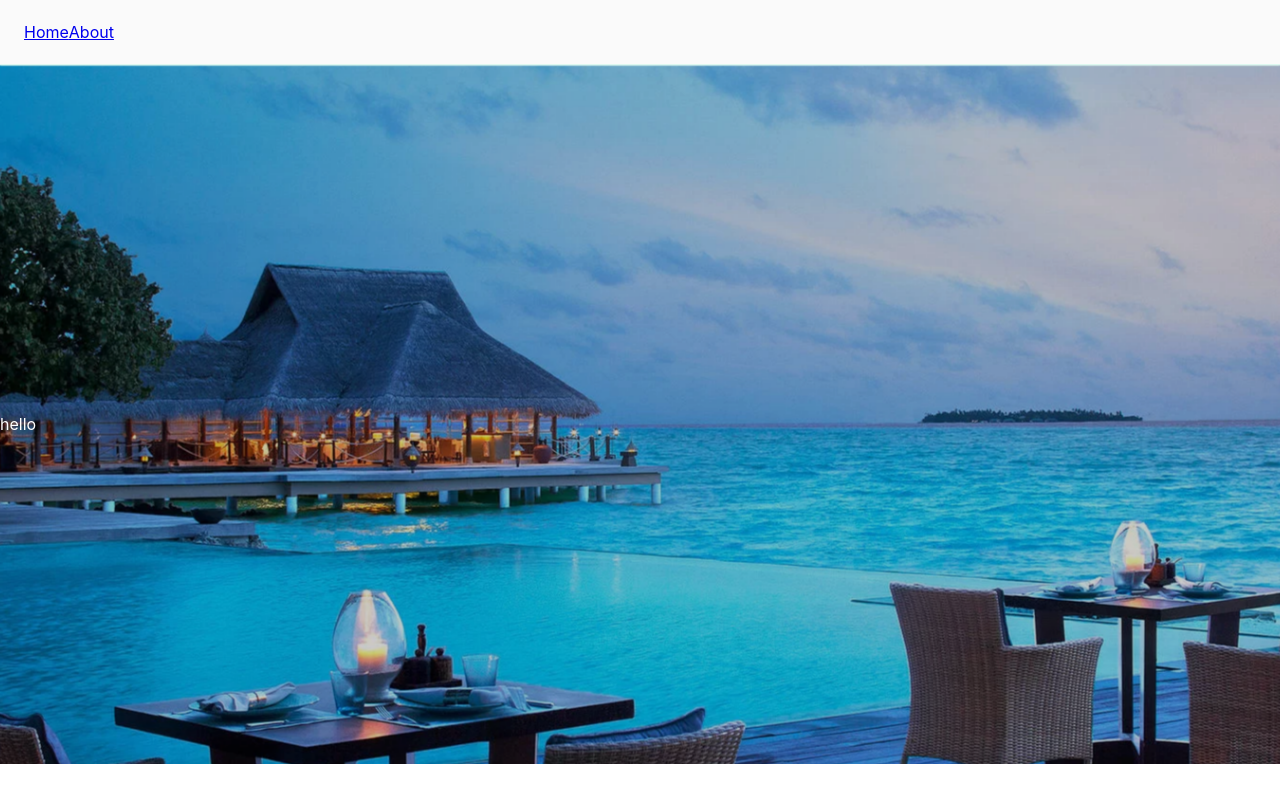
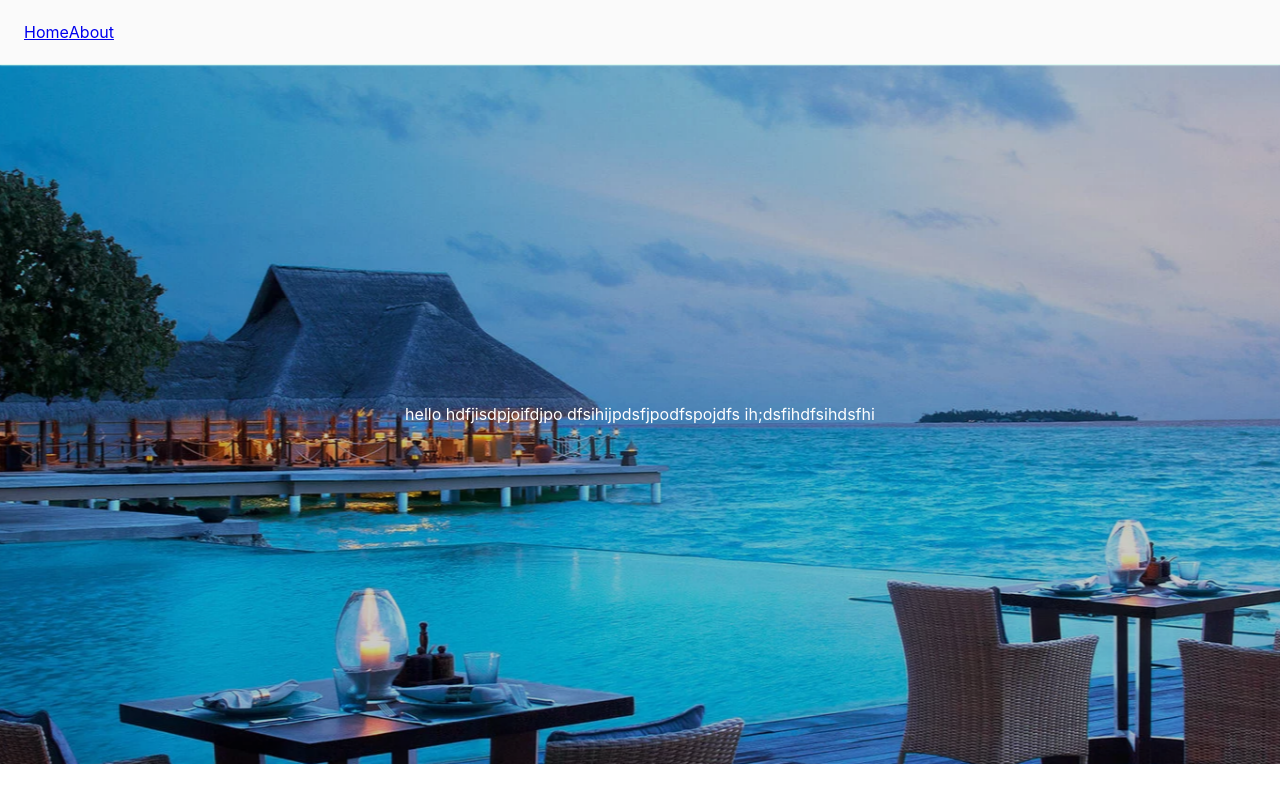
Before and after one commit to Rajapandi1212/travels-web, a React (Create React App) app: page / in a window 1280 px wide. Built offline with nearby package versions, Linux system fonts and the light colour scheme.

Commit message:
Carousel added

```diff
--- /dev/null
+++ b/src/components/common/containers/AnimatedContainer.js
@@ -0,0 +1,37 @@
+import { AnimatePresence, motion } from "framer-motion";
+
+const AnimatedContainer = ({ children }) => {
+  const animate = {
+    rotate: [180, 0],
+    scale: [0.9, 1],
+  };
+  const wrapperVariants = {
+    initial: {
+      clipPath: "polygon(0 0, 0 0, 0 100%, 0% 100%)",
+      transition: { duration: 0.4 },
+    },
+    animate: {
+      clipPath: "polygon(0 0, 100% 0, 100% 100%, 0 100%)",
+      transition: { duration: 0.8, staggerChildren: 0.1 },
+    },
+    exit: {
+      clipPath: "polygon(100% 0, 100% 0, 100% 100%, 100% 100%)",
+      transition: { duration: 0.4 },
+    },
+  };
+  return (
+    <AnimatePresence mode="wait">
+      <motion.div
+        key="app"
+        variants={wrapperVariants}
+        initial="initial"
+        animate="animate"
+        exit="exit"
+      >
+        {children}
+      </motion.div>
+    </AnimatePresence>
+  );
+};
+
+export default AnimatedContainer;
--- a/src/components/landing/Carousel.js
+++ b/src/components/landing/Carousel.js
@@ -1,9 +1,8 @@
-import { Box } from "@mui/material";
+import { Box, Grid } from "@mui/material";
 import { motion } from "framer-motion";
 import { useEffect, useState } from "react";
 import Img1 from "../../assets/images/landingpage/img_1.webp";
 import Img2 from "../../assets/images/landingpage/img_2.webp";
-import Header from "../common/header";
 
 const Carousel = () => {
   const [currentImage, setCurrentImage] = useState(true);
@@ -18,7 +17,7 @@ const Carousel = () => {
       sx={{
         height: {
           xs: "70vh",
-          md: "calc(100vh)",
+          md: "calc(100vh - 64px)",
         },
         maxHeight: 700,
         bgcolor: "#d5e8e526",
@@ -27,22 +26,50 @@ const Carousel = () => {
       }}
     >
       <motion.div
-        style={{ backgroundImage: `url(${currentImage ? Img1 : Img2})` }}
+        style={{
+          backgroundImage: `url(${currentImage ? Img1 : Img2})`,
+          display: "flex",
+          alignItems: "center",
+          justifyContent: "center",
+        }}
         className="carousel_img"
         animate={{ scale: [1, 1.05, 1] }}
         transition={{ duration: 16, repeat: Infinity }}
       />
-      <Header />
-      <p
+
+      <Grid
+        container
         style={{
-          textAlign: "center",
-          color: "white",
-          top: "50%",
+          height: "100%",
           position: "absolute",
+          top: 0,
+          left: 0,
+          alignItems: "center",
+          justifyContent: "center",
         }}
       >
-        hello
-      </p>
+        <Grid
+          item
+          xs={11}
+          md={5}
+          sx={{
+            p: `2.5vh 1rem 2.5vh 1rem`,
+          }}
+        >
+          <Box
+            sx={{
+              textAlign: "center",
+              color: "white",
+              maxHeight: "70%",
+              // background: "rgba(0, 0, 0, 0.5)",
+              // backdropFilter: "blur(2px)",
+            }}
+            className="popin_ani"
+          >
+            hello hdfjisdpjoifdjpo dfsihijpdsfjpodfspojdfs ih;dsfihdfsihdsfhi
+          </Box>
+        </Grid>
+      </Grid>
     </Box>
   );
 };
--- a/src/index.css
+++ b/src/index.css
@@ -29,3 +29,54 @@ body {
     background-position: left;
   }
 }
+
+.popin_ani {
+  animation: pop 2s linear 1;
+}
+
+@keyframes pop {
+  0% {
+    transform: scale(0.6);
+  }
+
+  25% {
+    transform: scale(0.3);
+  }
+
+  50% {
+    transform: scale(1.2);
+  }
+
+  75% {
+    transform: scale(0.9);
+  }
+}
+
+.slidetop_ani {
+  animation: slidetop 1s ease-in 1;
+}
+
+@keyframes slidetop {
+  0% {
+    transform: translateY(-50%);
+  }
+
+  90% {
+    transform: translateY(-50%);
+  }
+}
+
+.reveal_ani {
+  color: white;
+  animation: reveal 2s ease-in 1;
+}
+
+@keyframes reveal {
+  0% {
+    opacity: 0;
+  }
+
+  50% {
+    opacity: 0;
+  }
+}
--- a/src/pages/AboutPage.js
+++ b/src/pages/AboutPage.js
@@ -1,16 +1,7 @@
-import { motion } from "framer-motion";
+import AnimatedContainer from "../components/common/containers/AnimatedContainer";
 
 const AboutPage = () => {
-  return (
-    <motion.div
-      initial={{ opacity: 0.1 }}
-      animate={{ opacity: 1 }}
-      exit={{ opacity: 0 }}
-      transition={{ duration: 3 }}
-    >
-      this is about page
-    </motion.div>
-  );
+  return <AnimatedContainer>this is about page</AnimatedContainer>;
 };
 
 export default AboutPage;
--- a/src/pages/LandingPage.js
+++ b/src/pages/LandingPage.js
@@ -1,16 +1,10 @@
-// import { Box } from "@mui/material";
-import { motion } from "framer-motion";
+import AnimatedContainer from "../components/common/containers/AnimatedContainer";
 import Landing from "../components/landing";
 const LandingPage = () => {
   return (
-    <motion.div
-      initial={{ opacity: 0.5 }}
-      animate={{ opacity: 1 }}
-      exit={{ opacity: 0 }}
-      transition={{ duration: 1.5 }}
-    >
+    <AnimatedContainer>
       <Landing />
-    </motion.div>
+    </AnimatedContainer>
   );
 };
 
```
